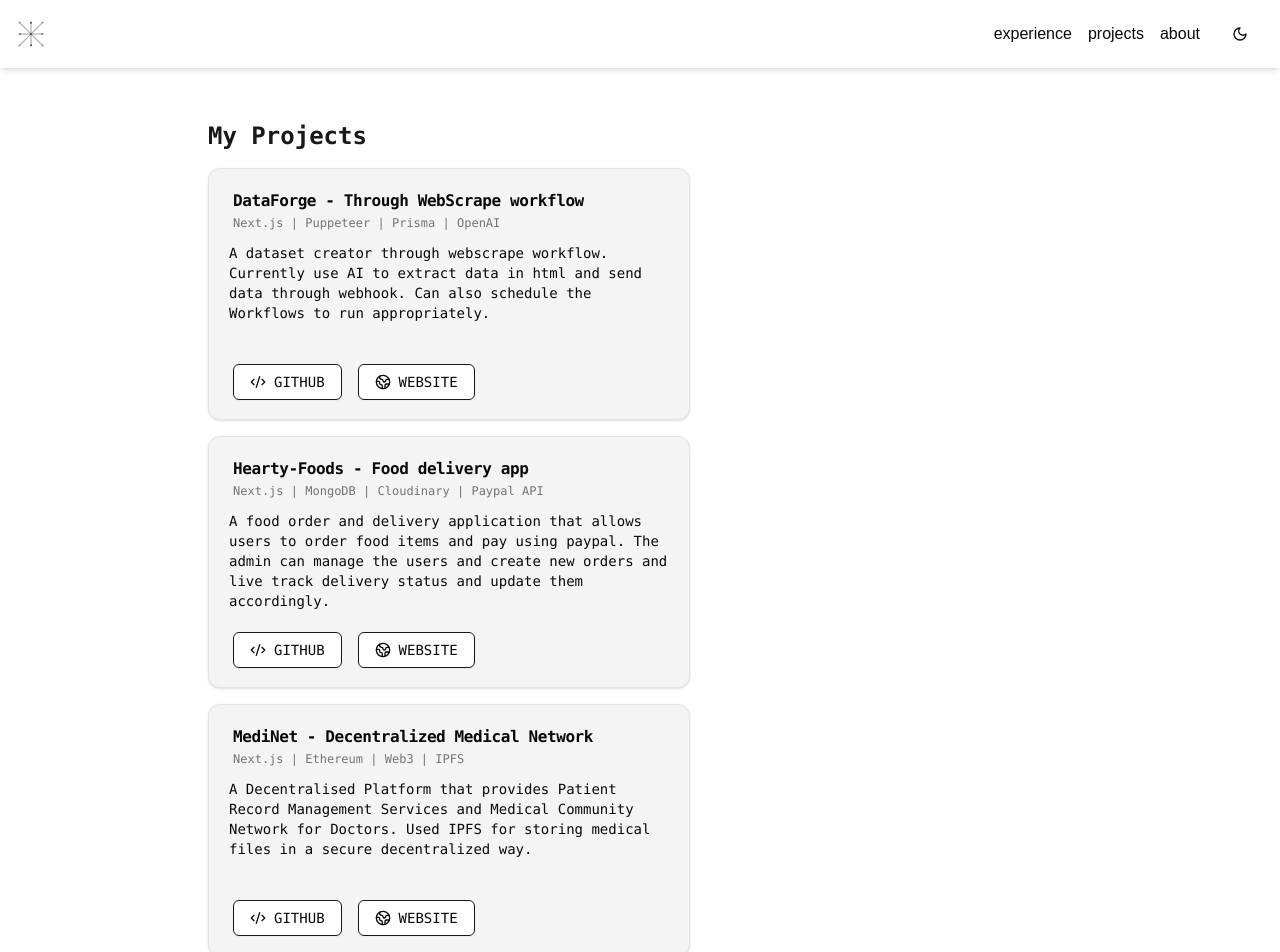
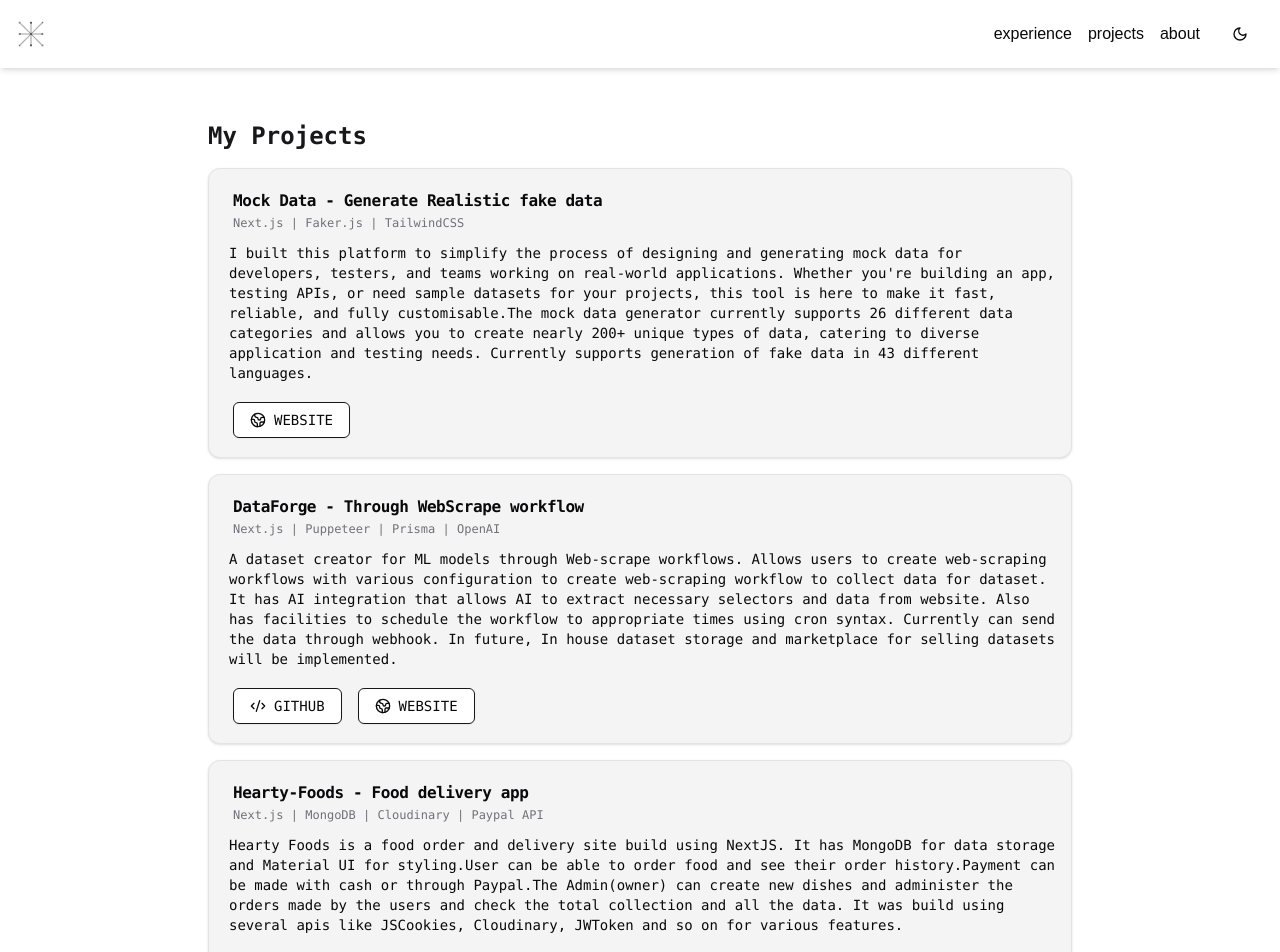
Before and after one commit to itsraghul/portfolio, a Next.js app: page /projects in a window 1280 px wide. Shown: the top 952 px of the page. Built offline with nearby package versions, Linux system fonts and the light colour scheme.

Commit message:
Latest project and skills

```diff
--- a/components/ProjectCard/ProjectCard.tsx
+++ b/components/ProjectCard/ProjectCard.tsx
@@ -14,7 +14,7 @@ import React from 'react'
 const ProjectCard = ({ project }: { project: Project }) => {
     const { name, githubLink, websiteLink, stack, description } = project;
 
-    return <Card className='w-[480px] h-[250px] flex bg-secondary flex-col box-content overflow-hidden project hover:scale-110 transition-transform'>
+    return <Card className='flex bg-secondary flex-col box-content overflow-hidden project lg:hover:scale-110 lg:transition-transform'>
         <CardHeader className='h-[50px]'>
             <CardTitle className='font-mono font-semibold'>
                 {name}
--- a/constants/about/index.ts
+++ b/constants/about/index.ts
@@ -10,6 +10,8 @@ export const skills: Card[] = [
     { index: 5, color: "72, 40, 120", name: "Playwright", logo: "https://cdn.jsdelivr.net/gh/devicons/devicon@latest/icons/playwright/playwright-original.svg" },
     { index: 6, color: "252, 208, 142", name: "Junit", logo: "https://cdn.jsdelivr.net/gh/devicons/devicon@latest/icons/junit/junit-original.svg" },
     { index: 7, color: "97, 218, 251", name: "React", logo: "https://cdn.jsdelivr.net/gh/devicons/devicon@latest/icons/react/react-original.svg" },
-    { index: 8, color: "200, 180, 142", name: "Redux", logo: "https://cdn.jsdelivr.net/gh/devicons/devicon@latest/icons/redux/redux-original.svg" }
-
+    { index: 8, color: "200, 180, 142", name: "Redux", logo: "https://cdn.jsdelivr.net/gh/devicons/devicon@latest/icons/redux/redux-original.svg" },
+    { index: 9, color: "97, 218, 251", name: "Docker", logo: "https://cdn.jsdelivr.net/gh/devicons/devicon@latest/icons/docker/docker-original.svg" },
+    { index: 10, color: "0, 122, 204", name: "Kubernetes", logo: "https://cdn.jsdelivr.net/gh/devicons/devicon@latest/icons/kubernetes/kubernetes-original.svg" },
+    { index: 11, color: "200, 180, 142", name: "AWS", logo: "https://cdn.jsdelivr.net/gh/devicons/devicon@latest/icons/amazonwebservices/amazonwebservices-original-wordmark.svg" },
 ];
--- a/constants/projects/index.ts
+++ b/constants/projects/index.ts
@@ -2,30 +2,37 @@ import { Project } from "@/types";
 
 export const PROJECTS: Project[] = [
     {
+        name: "Mock Data - Generate Realistic fake data",
+        stack: "Next.js | Faker.js | TailwindCSS",
+        description: "I built this platform to simplify the process of designing and generating mock data for developers, testers, and teams working on real-world applications. Whether you're building an app, testing APIs, or need sample datasets for your projects, this tool is here to make it fast, reliable, and fully customisable.The mock data generator currently supports 26 different data categories and allows you to create nearly 200+ unique types of data, catering to diverse application and testing needs. Currently supports generation of fake data in 43 different languages.",
+        githubLink: "",
+        websiteLink: "https://www.mock-data.com"
+    },
+    {
         name: "DataForge - Through WebScrape workflow",
         stack: "Next.js | Puppeteer | Prisma | OpenAI",
-        description: "A dataset creator through webscrape workflow. Currently use AI to extract data in html and send data through webhook. Can also schedule the Workflows to run appropriately.",
+        description: "A dataset creator for ML models through Web-scrape workflows. Allows users to create web-scraping workflows with various configuration to create web-scraping workflow to collect data for dataset. It has AI integration that allows AI to extract necessary selectors and data from website. Also has facilities to schedule the workflow to appropriate times using cron syntax. Currently can send the data through webhook. In future, In house dataset storage and marketplace for selling datasets will be implemented.",
         githubLink: "https://github.com/itsraghul/FlowBuilder",
         websiteLink: "https://flow-data-forge.vercel.app/"
     },
     {
         name: "Hearty-Foods - Food delivery app",
         stack: "Next.js | MongoDB | Cloudinary | Paypal API",
-        description: "A food order and delivery application that allows users to order food items and pay using paypal. The admin can manage the users and create new orders and live track delivery status and update them accordingly.",
+        description: "Hearty Foods is a food order and delivery site build using NextJS. It has MongoDB for data storage and Material UI for styling.User can be able to order food and see their order history.Payment can be made with cash or through Paypal.The Admin(owner) can create new dishes and administer the orders made by the users and check the total collection and all the data. It was build using several apis like JSCookies, Cloudinary, JWToken and so on for various features.",
         githubLink: "https://github.com/itsraghul/hearty-foods",
         websiteLink: "https://hearty-foods.vercel.app/"
     },
     {
         name: "MediNet - Decentralized Medical Network",
         stack: "Next.js | Ethereum | Web3 | IPFS",
-        description: "A Decentralised Platform that provides Patient Record Management Services and Medical Community Network for Doctors. Used IPFS for storing medical files in a secure decentralized way.",
+        description: "A Decentralized Platform that provides Patient Record Management Services and Medical Community Network for Doctors. Platform allows patient to have control over their medical record. And doctors to form their own medical networks for better patient diagnosis. The files shared in the platform are done using IPFS.",
         githubLink: "https://github.com/itsraghul/medi-net",
         websiteLink: "https://medinet.vercel.app/"
     },
     {
         name: "CampFund - Decentralized Funding Network",
         stack: "Next.js | Ethereum | Solidity | Azure",
-        description: "A Decentralised Platform that provides users to gather or donate funds to support projects over blockchain. It also has Azure Chat bot to help new users to get used to funding in web3.",
+        description: "An Open-Public Project Fund Raising Site. Uses Ethereum for exchange of funds. User can create their own project fund by deploying the smart contract instance with the help of this site. The Fund Raising Contract Factory have been deployed to Rinkeby Test Network. The Users need a Metamask Account and RinkebyEther to transfer and fund cryptocoins. A Project Fund manager can create a new request for projects and need the approval of contributors.All project changes are open and seen by the contributors which prevents embezzlement.Added Azure Chat bot for customer help.",
         githubLink: "https://github.com/itsraghul/camp-fund",
         websiteLink: "https://my-camp-fund.vercel.app/"
     },
```
